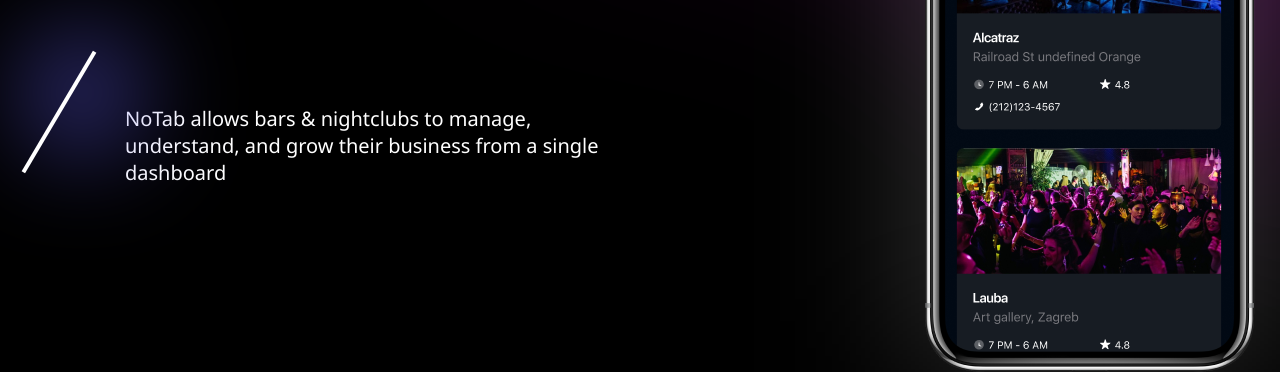
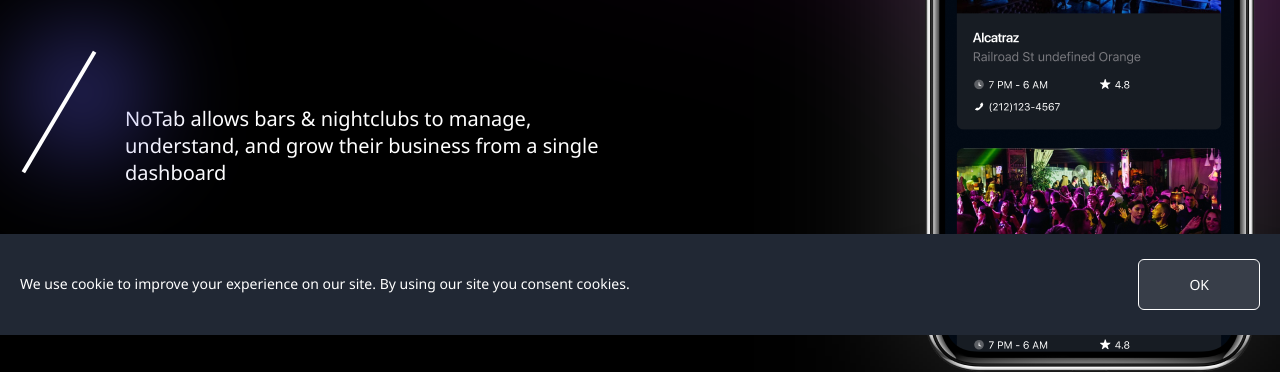
Before and after one commit to mr-dim-ka/notab-src-publ, a website built with webpack: page src/index.html in a window 1280 px wide. Shown: the part 465-837 px from the top of the page. Built offline with nearby package versions, Linux system fonts and the light colour scheme; files whose address does not match are found by name.

Commit message:
added animation cookie, wrapper and click to hidden cookie

```diff
--- a/src/js/files/script.js
+++ b/src/js/files/script.js
@@ -13,3 +13,13 @@ function addClassLoaded() {
 }
 
 addClassLoaded();
+
+/* const cookie = document.querySelector('.cookie');
+const cookieBtn = document.querySelector('.cookie__btn'); */
+
+document.addEventListener("click", function (e) {
+	const targetEl = e.target;
+	if (targetEl.closest('.cookie__btn')) {
+		targetEl.closest('.cookie').classList.add('hidden');
+	}
+});
--- a/src/scss/home.scss
+++ b/src/scss/home.scss
@@ -173,9 +173,21 @@
 .cookie {
 	font-size: rem(14);
 	line-height: 135.714286%; /* 19/14 */
-
 	background-color: #212834;
 	padding: rem(25) 0;
+	position: fixed;
+	z-index: 10;
+	width: 100%;
+	left: 0;
+	bottom: -100%;
+	transition: all 0.8s ease 0.2s;
+	.loaded & {
+		bottom: 0;
+	}
+	&.hidden {
+		transition: all 1.6s ease 0s;
+		bottom: -100%;
+	}
 	// .cookie__container
 	&__container {
 	}
--- a/src/scss/style.scss
+++ b/src/scss/style.scss
@@ -79,6 +79,13 @@ body {
 	display: flex;
 	flex-direction: column;
 	overflow: hidden;
+	opacity: 0;
+	visibility: hidden;
+	transition: opacity 0.8s ease 0s;
+	.loaded & {
+		opacity: 1;
+		visibility: visible;
+	}
 	// Прижимаем footer
 	> main {
 		flex: 1 1 auto;
```
